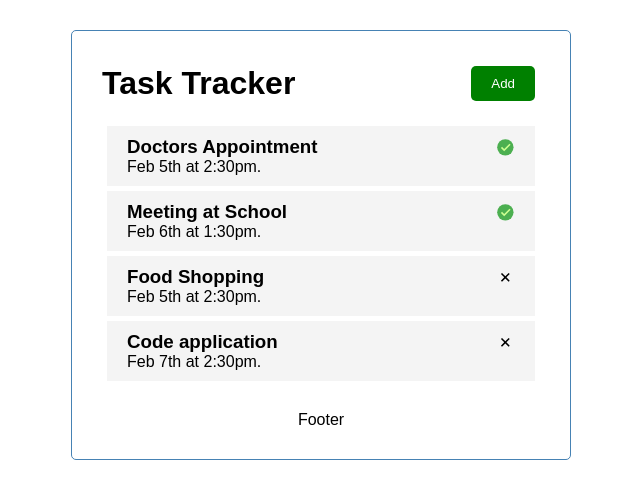
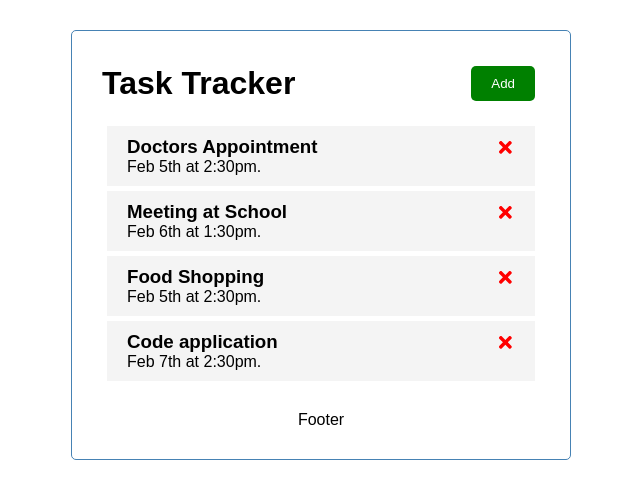
Before and after one commit to Bwogi/react-task-tracker, a React (Create React App) app: page / in a window 1280 px wide. Shown: the top 498 px of the page, without its empty margins (319-959 px from the left). Built offline with nearby package versions, Linux system fonts and the light colour scheme.

Commit message:
added a filter to the onDelete function

```diff
--- a/src/App.js
+++ b/src/App.js
@@ -32,10 +32,16 @@
 			reminder: false,
 		},
 	]);
+
+	// delete tasks
+	const deleteTask = (id) => {
+		// console.log('delete', id);
+		setTasks(tasks.filter((task) => task.id != id));
+	};
 	return (
 		<div className='container'>
 			<Header />
-			<Tasks tasks={tasks} />
+			<Tasks tasks={tasks} onDelete={deleteTask} />
 			<Footer />
 		</div>
 	);
--- a/src/components/Task/index.js
+++ b/src/components/Task/index.js
@@ -1,11 +1,16 @@
 import { BiX } from 'react-icons/bi';
 import { FcOk } from 'react-icons/fc';
+import { FaTimes } from 'react-icons/fa';
 
-const Task = ({ task }) => {
+const Task = ({ task, onDelete }) => {
 	return (
 		<div className='task'>
 			<h3>
-				{task.text} {task.reminder ? <FcOk /> : <BiX />}
+				{task.text}{' '}
+				<FaTimes
+					style={{ color: 'red', cursor: 'pointer' }}
+					onClick={() => onDelete(task.id)}
+				/>
 			</h3>
 			<p>{task.day}</p>
 		</div>
--- a/src/components/Tasks/index.js
+++ b/src/components/Tasks/index.js
@@ -2,11 +2,11 @@
 import { BiX } from 'react-icons/bi';
 import Task from '../Task';
 
-const Tasks = ({ tasks }) => {
+const Tasks = ({ tasks, onDelete }) => {
 	return (
 		<>
 			{tasks.map((task) => (
-				<Task key={task.id} task={task} />
+				<Task key={task.id} task={task} onDelete={onDelete} />
 			))}
 		</>
 	);
```
